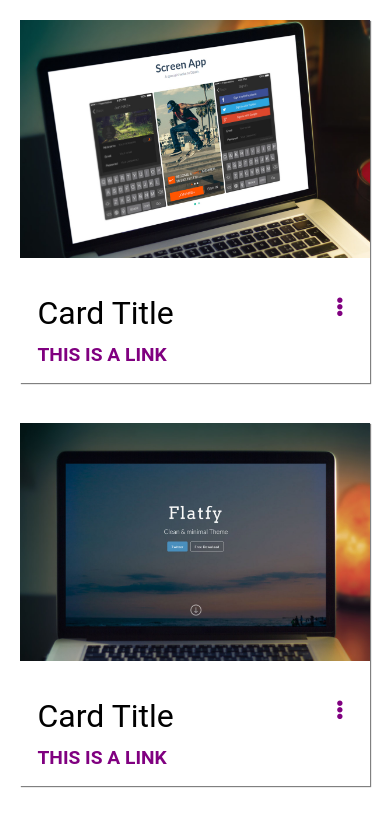
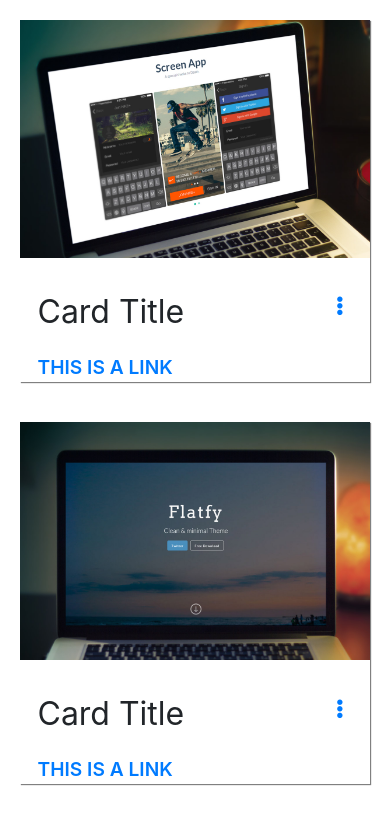
Before and after one commit to dclonyx/Reproduction-img, a plain HTML site: page index.html in a window 390 px wide. Shown: the top 822 px of the page. Drawn offline with nearby package versions, Linux system fonts and the light colour scheme.

Commit message:
ajout bootstrap

```diff
--- a/css/style.css
+++ b/css/style.css
@@ -10,7 +10,7 @@ body{
     align-items: center;
     justify-content: center;
     font-family: 'Roboto', sans-serif;
-}
+  }
 
 figcaption{
     font-size: 2em;
@@ -28,16 +28,15 @@ a:link{
     text-decoration:none;
 }
 
+/* gestion des box */
+
 article{
     width: 450px;
     box-shadow: 1px 1px 1px gray;
     margin: 20px;
     display: flex;
     flex-direction: column;
-}
-
-img{
-    width: 100%;
+    background-color: white;
 }
 
 .aligne{
@@ -46,3 +45,41 @@ img{
     align-items: center;
     padding: 8% 3% 0 5%;
 }
+
+img{
+    width: 100%;
+}
+
+/* media */
+
+/* ordinateur */
+
+@media screen and (max-width: 1920px){
+
+    body{
+        background-color: grey;
+    }
+}
+/* tablette */
+
+@media screen and (max-width: 992px){
+
+    body{
+        background-color: black;
+    }
+    article{
+        width: 40%;
+    }
+}
+
+/* telephone */
+
+@media screen and (max-width: 600px){
+
+    body{
+        background-color: white;
+        }
+    article{
+        width: auto;
+    }
+}
--- a/index.html
+++ b/index.html
@@ -6,10 +6,13 @@
     <meta http-equiv="X-UA-Compatible" content="ie=edge">
     <link rel="stylesheet" href="./css/style.css">
     <link rel="stylesheet" href="https://use.fontawesome.com/releases/v5.3.1/css/all.css" integrity="sha384-mzrmE5qonljUremFsqc01SB46JvROS7bZs3IO2EmfFsd15uHvIt+Y8vEf7N7fWAU" crossorigin="anonymous">
+    <link rel="stylesheet" href="https://maxcdn.bootstrapcdn.com/bootstrap/4.1.3/css/bootstrap.min.css">
     <title>Card Title</title>
 </head>
 <body>
-    <article>
+    <div class="container-fluid">
+        <div class="row">
+            <article >
                 <figure>
                     <img src="./img/03.jpg" alt="image3">
                     <div class="aligne">
@@ -69,6 +72,7 @@
                 </figure>
                 <a href="#">This is a link</a>
             </article>
-
+        <div>
+    </div>
 </body>
 </html>
```
Lines whose indentation alone changed are shown as unchanged.
